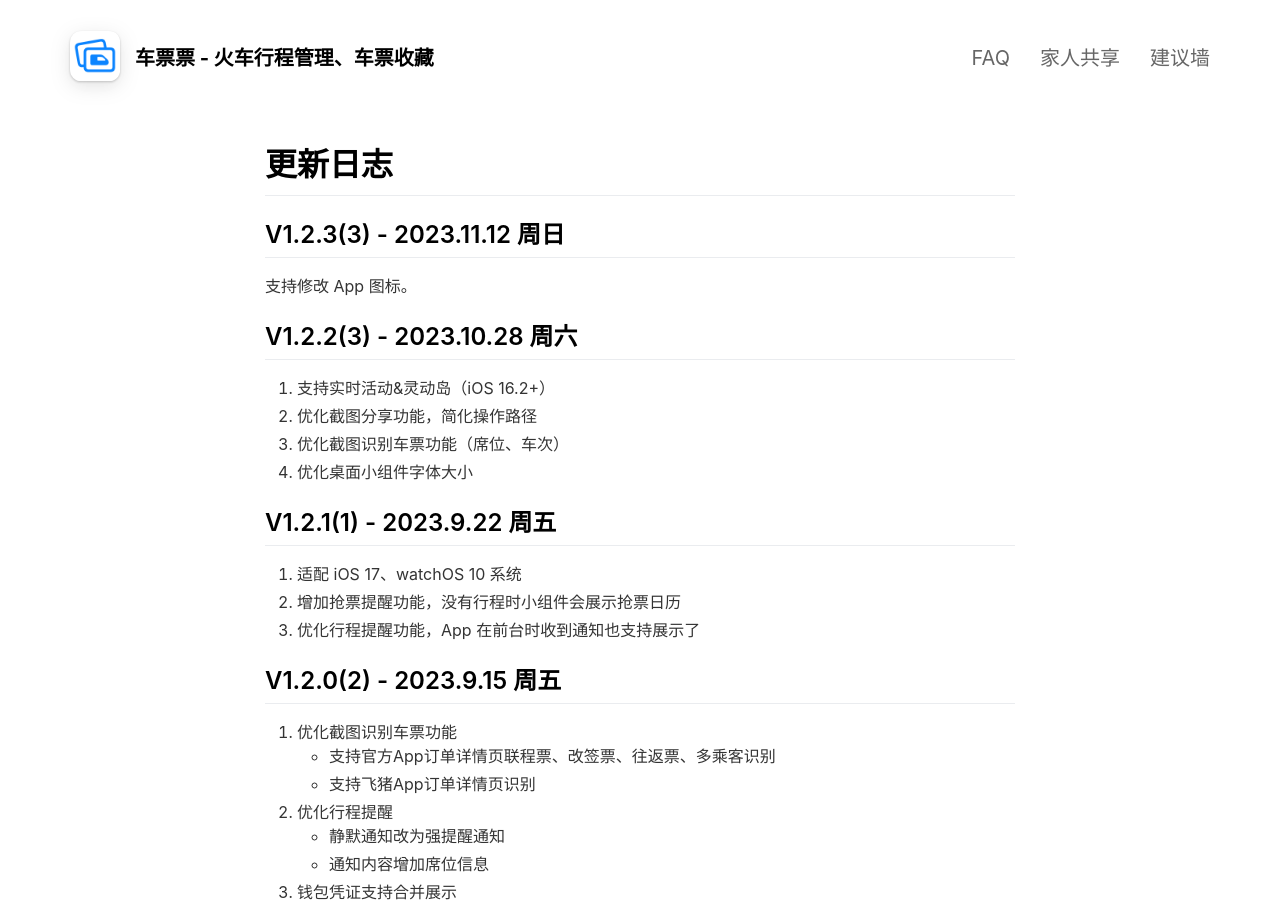
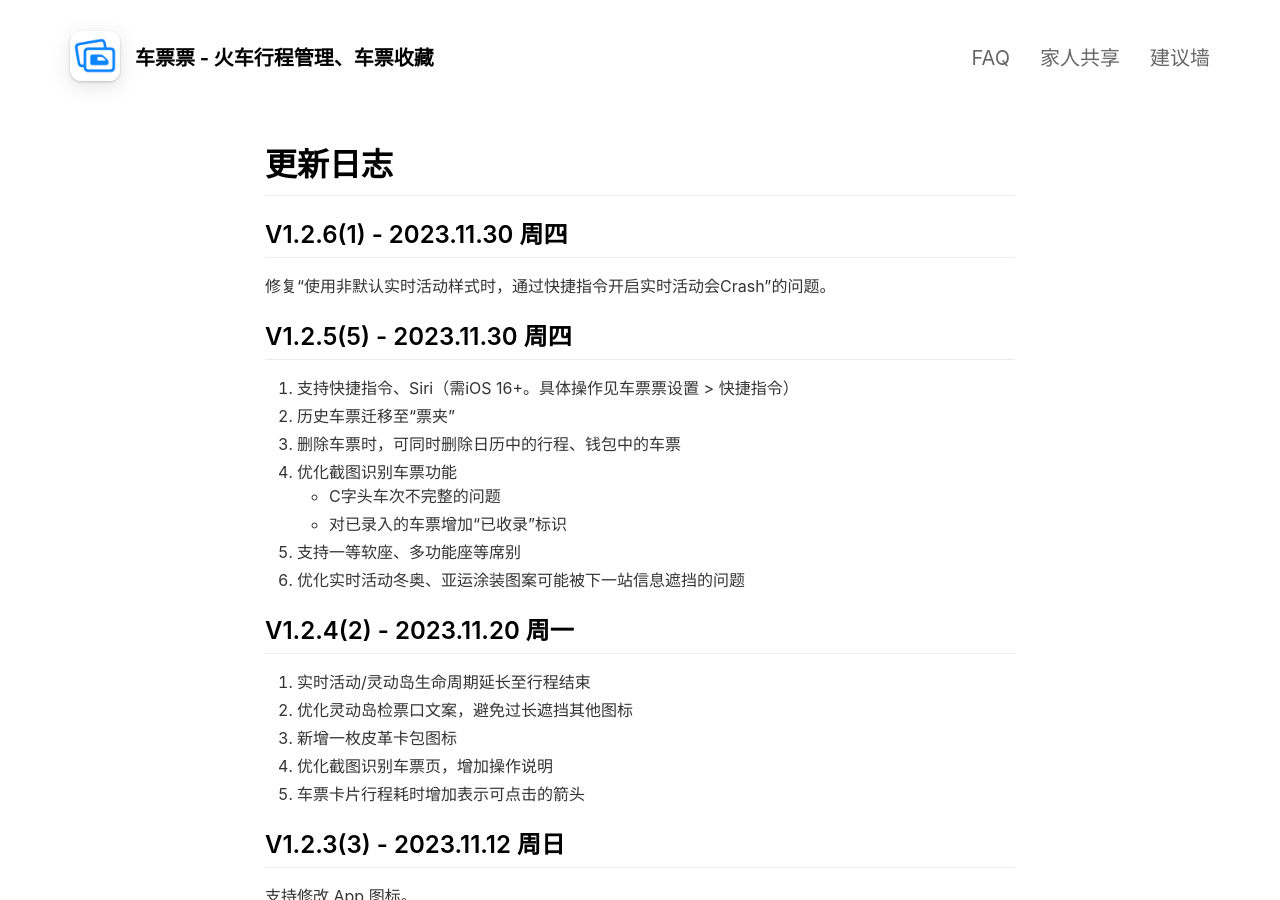
Before and after one commit to app-thedafeige/cpp, a Jekyll site: the page built from _pages/changelog.md, in a window 1280 px wide and 900 px high. Built offline with Jekyll 4.4.1, drawn with Linux system fonts in a browser that asks for light colours; nearby versions of some CDN libraries.

Commit message:
更新changelog、建议墙

```diff
--- a/_pages/changelog.md
+++ b/_pages/changelog.md
@@ -6,6 +6,29 @@ order: 5
 ---
 
 # 更新日志
+
+## V1.2.6(1) - 2023.11.30 周四
+
+修复“使用非默认实时活动样式时，通过快捷指令开启实时活动会Crash”的问题。
+
+## V1.2.5(5) - 2023.11.30 周四
+
+1. 支持快捷指令、Siri（需iOS 16+。具体操作见车票票设置 > 快捷指令）
+2. 历史车票迁移至“票夹”
+3. 删除车票时，可同时删除日历中的行程、钱包中的车票
+4. 优化截图识别车票功能
+    - C字头车次不完整的问题
+    - 对已录入的车票增加“已收录”标识
+5. 支持一等软座、多功能座等席别
+6. 优化实时活动冬奥、亚运涂装图案可能被下一站信息遮挡的问题
+
+## V1.2.4(2) - 2023.11.20 周一
+
+1. 实时活动/灵动岛生命周期延长至行程结束
+2. 优化灵动岛检票口文案，避免过长遮挡其他图标
+3. 新增一枚皮革卡包图标
+4. 优化截图识别车票页，增加操作说明
+5. 车票卡片行程耗时增加表示可点击的箭头
 
 ## V1.2.3(3) - 2023.11.12 周日
 
```
Also changed, not shown: _pages/suggestionwall.md (+10 -1 lines).
